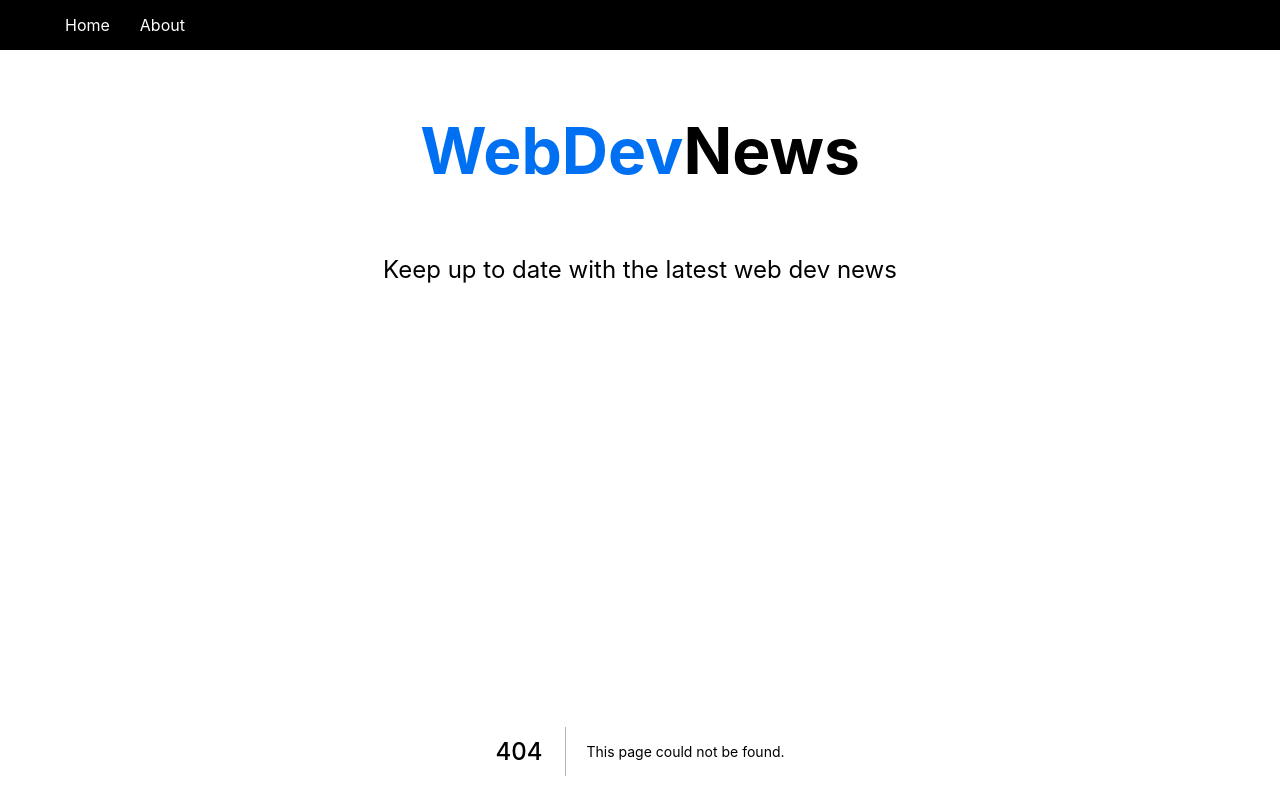
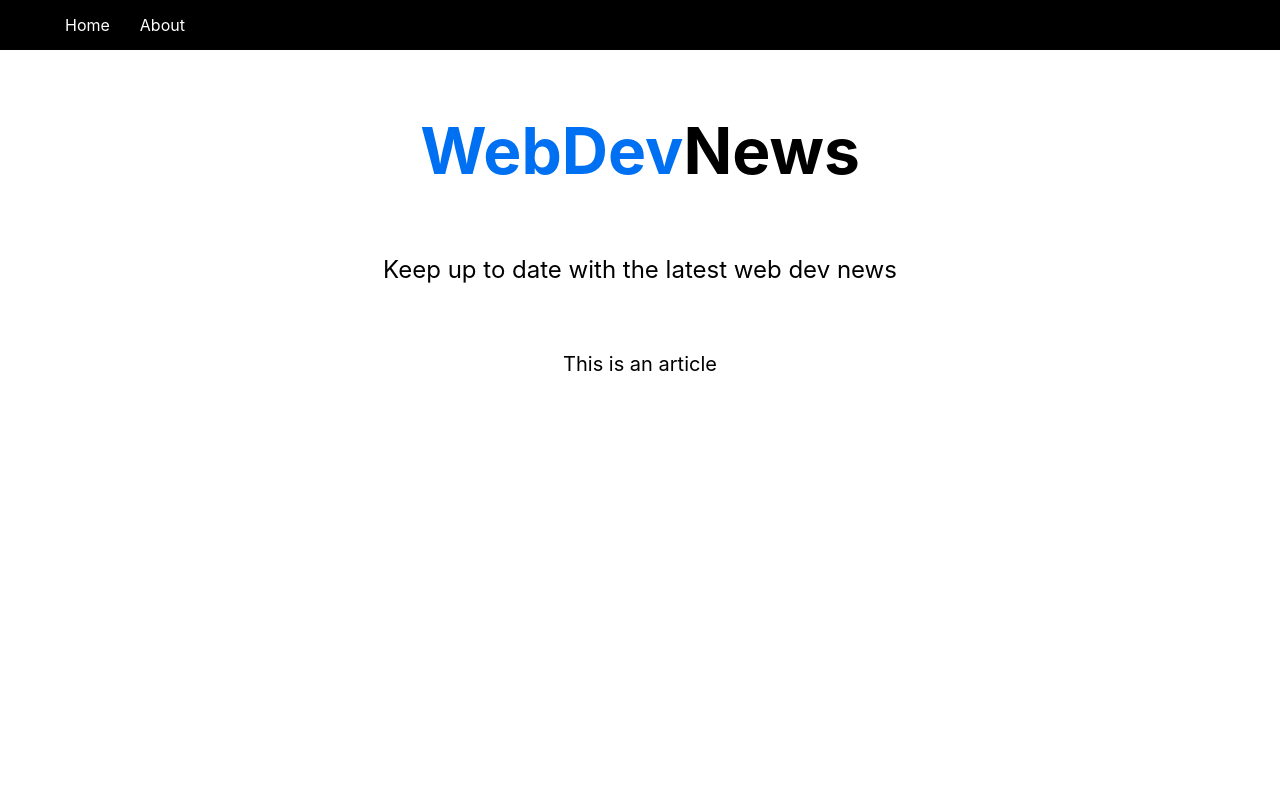
Before and after one commit to Erehmaryann/next-crash-course, a Next.js app: page /article/1 in a window 1280 px wide. Before the commit this address had no page. Shown: the top 798 px of the page. Built offline with nearby package versions, Linux system fonts and the light colour scheme.

Commit message:
modified index comp, added individual article page

```diff
--- /dev/null
+++ b/pages/article/[id]/index.jsx
@@ -0,0 +1,5 @@
+const article = () => {
+	return <div>This is an article</div>;
+};
+
+export default article;
--- a/pages/index.js
+++ b/pages/index.js
@@ -3,7 +3,6 @@ import Head from 'next/head';
 import ArticleList from '../components/ArticleList';
 
 export default function Home({ articles }) {
-  console.log(articles);
   return (
     <div>
       <Head>
```
